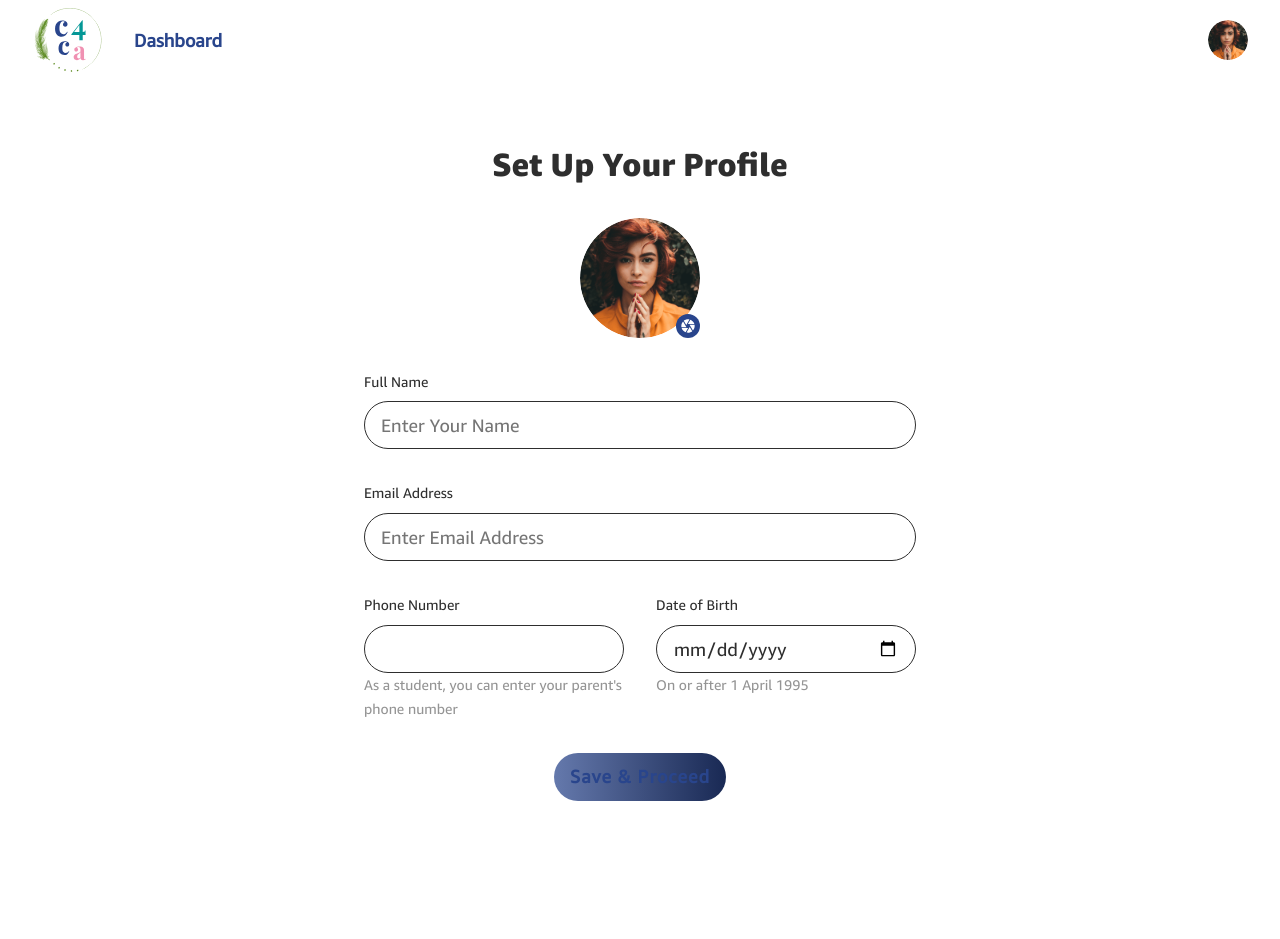
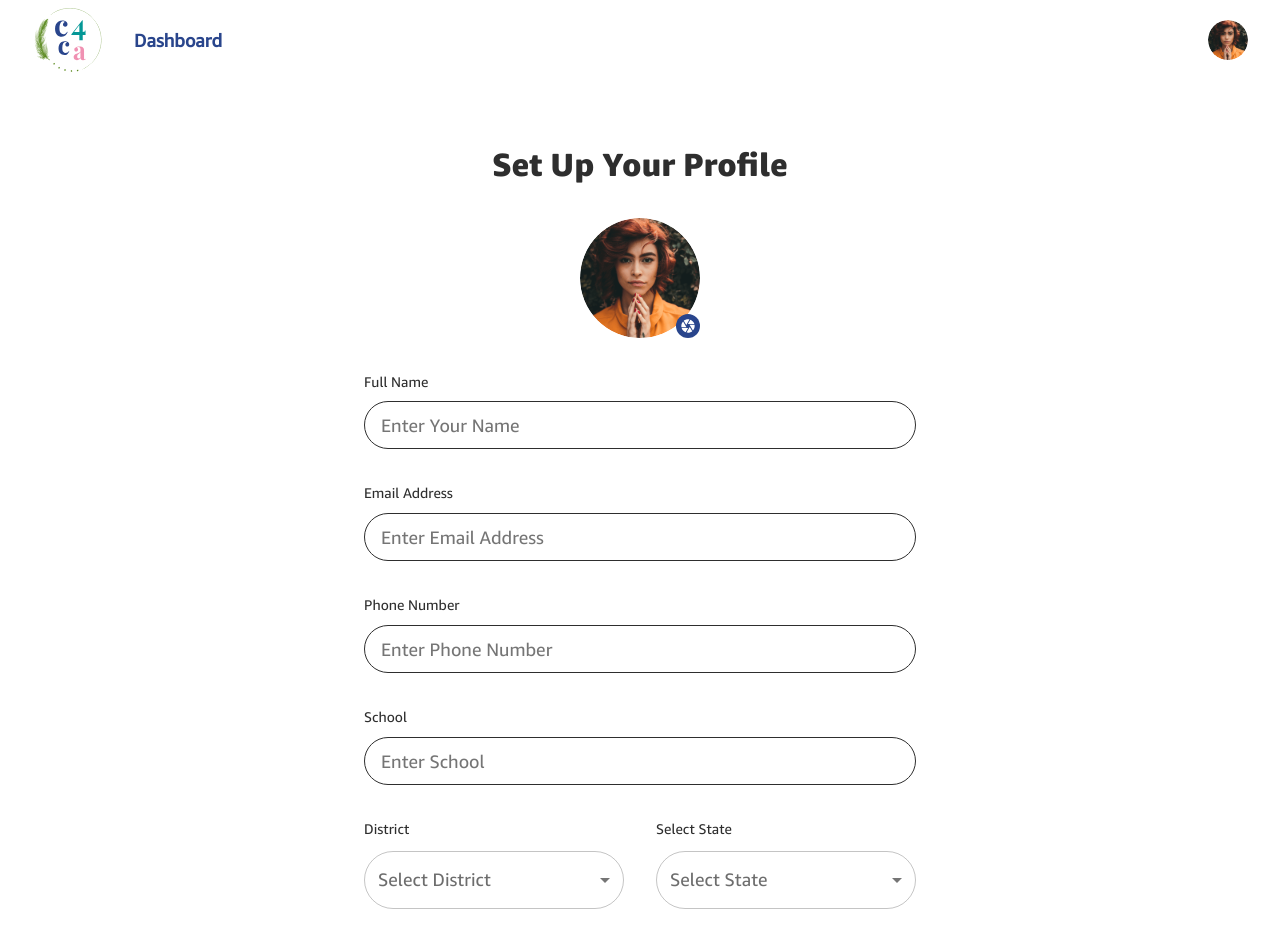
Before and after one commit to navgurukul/c4ca, a Next.js app: page /profile in a window 1280 px wide. Shown: the top 939 px of the page. Before the commit the page ends 865 px from the top, so only its background shows below. Built offline with nearby package versions, Linux system fonts and the light colour scheme; a web font is replaced by a local one.

Commit message:
profile page changes

```diff
--- a/components/forms/ProfileForm.jsx
+++ b/components/forms/ProfileForm.jsx
@@ -6,6 +6,10 @@ import {
   Grid,
   Button,
   useMediaQuery,
+  Select,
+  MenuItem,
+  FormControl,
+  InputLabel,
 } from "@mui/material";
 import { Camera } from "@mui/icons-material";
 import Link from "next/link";
@@ -48,19 +52,59 @@ const ProfileForm = () => {
             placeholder="Enter Email Address"
           />
 
+          <InputControl
+            label="Phone Number"
+            type="Phone"
+            placeholder="Enter Phone Number"
+          />
+
+          <InputControl
+            label="School"
+            type="Phone"
+            placeholder="Enter School "
+          />
+
           <Box>
             <Grid container spacing={isMobile ? 2 : 4}>
               <Grid item md={6} sm={6} xs={12}>
-                <InputControl label="Phone Number" type="tel" maxLength={10} />
-                <Typography variant="body2" color="Grey.main">
-                  As a student, you can enter your parent's phone number
+                <Typography style={{marginBottom: 10}} variant="body2" color="text.primary">
+                  District
                 </Typography>
+                <FormControl fullWidth>
+                  <InputLabel  id="district">Select District</InputLabel>
+                  <Select
+                    style={{ borderRadius: 100 }}
+                    labelId="district"
+                    id="demo-simple-select"
+                    // value={age}
+                    label="Select District"
+                    // onChange={handleChange}
+                  >
+                    <MenuItem value={10}>Nagpur</MenuItem>
+                    <MenuItem value={20}>Bhandara</MenuItem>
+                    <MenuItem value={30}>Akola</MenuItem>
+                  </Select>
+                </FormControl>
               </Grid>
               <Grid item md={6} sm={6} xs={12}>
-                <InputControl label="Date of Birth" type="date" />
-                <Typography variant="body2" color="Grey.main">
-                  On or after 1 April 1995
+                <Typography style={{marginBottom: 10}} variant="body2" color="text.primary">
+                  Select State
                 </Typography>
+                <FormControl style={{borderColor: "black"}} fullWidth>
+                  <InputLabel id="state">Select State</InputLabel>
+                  <Select
+                    style={{ borderRadius: 100 }}
+                    labelId="state"
+                    id="demo-simple-select"
+                    // value={age}
+                    label="Select State"
+                    // onChange={handleChange}
+                  >
+                    <MenuItem value={10}>Maharashtra</MenuItem>
+                    <MenuItem value={20}>Madhya Pradesh</MenuItem>
+                    <MenuItem value={30}>Himachal Pradesh</MenuItem>
+                  </Select>
+                </FormControl>
               </Grid>
             </Grid>
           </Box>
```
